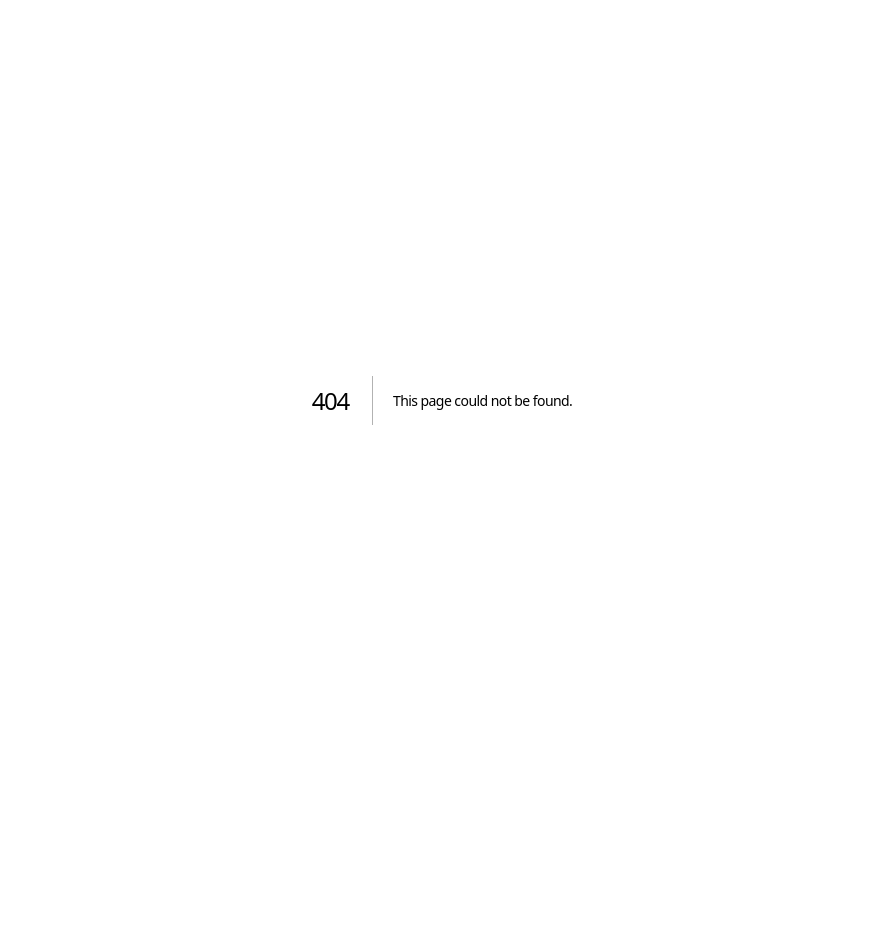
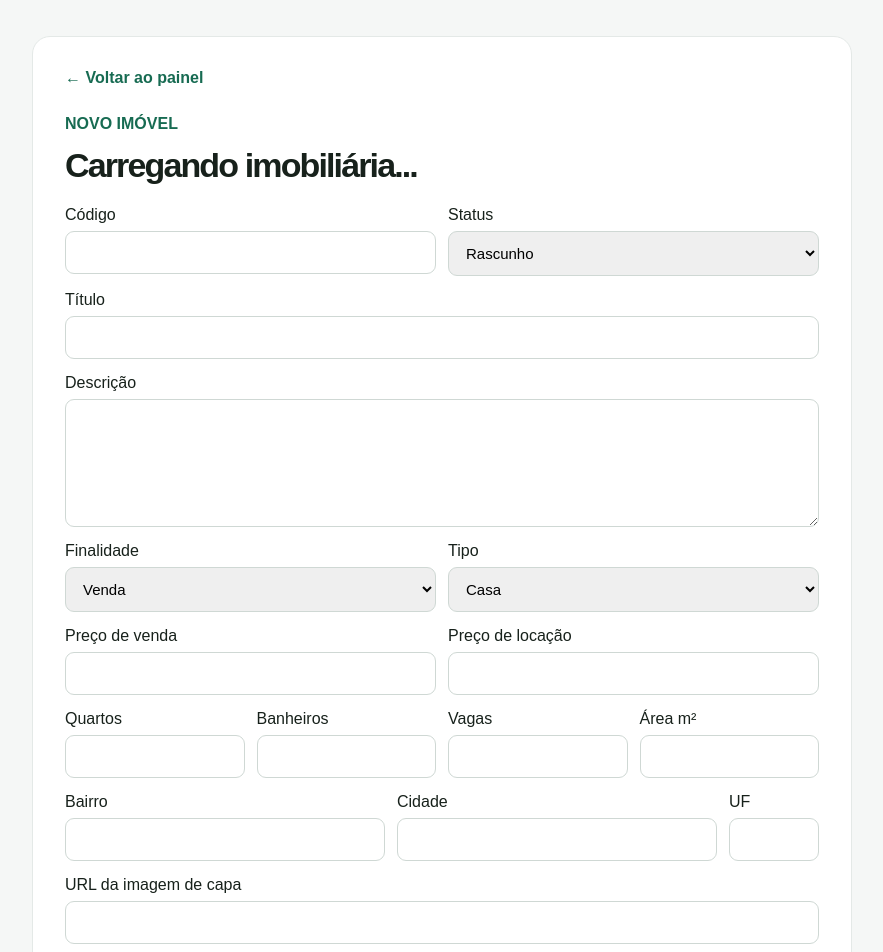
Before and after one commit to jandersonvb/imobiliaria-frontend, a Next.js app: page /dashboard/imoveis/novo in a window 1280 px wide. Before the commit this address had no page. Shown: the top 952 px of the page, without its empty margins (198-1081 px from the left). Before the commit the page ends 800 px from the top, so only its background shows below. Built offline with nearby package versions, Linux system fonts and the light colour scheme; no server answers; sample sign-in values are in the browser's storage.

Commit message:
add property creation page

```diff
--- /dev/null
+++ b/app/dashboard/imoveis/novo/page.tsx
@@ -0,0 +1,117 @@
+'use client';
+
+import Link from 'next/link';
+import { FormEvent, useEffect, useState } from 'react';
+
+const API_URL = process.env.NEXT_PUBLIC_API_URL ?? 'http://localhost:3333/api';
+
+type Session = { accessToken: string };
+type Agency = { id: string; name: string };
+
+export default function NewPropertyPage() {
+  const [session, setSession] = useState<Session | null>(null);
+  const [agency, setAgency] = useState<Agency | null>(null);
+  const [error, setError] = useState('');
+  const [loading, setLoading] = useState(false);
+
+  useEffect(() => {
+    const raw = localStorage.getItem('imobconnect.session');
+    if (!raw) {
+      window.location.href = '/login';
+      return;
+    }
+
+    const parsed = JSON.parse(raw) as Session;
+    setSession(parsed);
+
+    fetch(`${API_URL}/agencies/mine`, {
+      headers: { Authorization: `Bearer ${parsed.accessToken}` },
+    })
+      .then((response) => response.json())
+      .then((items: Agency[]) => {
+        if (!items[0]) window.location.href = '/onboarding/imobiliaria';
+        else setAgency(items[0]);
+      });
+  }, []);
+
+  async function handleSubmit(event: FormEvent<HTMLFormElement>) {
+    event.preventDefault();
+    if (!session || !agency) return;
+
+    setLoading(true);
+    setError('');
+
+    const form = new FormData(event.currentTarget);
+    const numericFields = ['salePrice', 'rentPrice', 'bedrooms', 'bathrooms', 'parkingSpaces', 'totalArea'];
+    const payload: Record<string, unknown> = { agencyId: agency.id };
+
+    for (const [key, value] of form.entries()) {
+      if (value === '') continue;
+      payload[key] = numericFields.includes(key) ? Number(value) : value;
+    }
+
+    try {
+      const response = await fetch(`${API_URL}/properties`, {
+        method: 'POST',
+        headers: {
+          'Content-Type': 'application/json',
+          Authorization: `Bearer ${session.accessToken}`,
+        },
+        body: JSON.stringify(payload),
+      });
+      const data = await response.json();
+      if (!response.ok) throw new Error(Array.isArray(data.message) ? data.message.join(', ') : data.message);
+      window.location.href = '/dashboard';
+    } catch (err) {
+      setError(err instanceof Error ? err.message : 'Não foi possível cadastrar o imóvel.');
+    } finally {
+      setLoading(false);
+    }
+  }
+
+  return (
+    <main style={{ minHeight: '100vh', background: '#f5f7f6', padding: '36px 20px' }}>
+      <section style={{ maxWidth: 820, margin: '0 auto', background: '#fff', border: '1px solid #e4e9e7', borderRadius: 18, padding: 32 }}>
+        <Link href="/dashboard" style={{ color: '#176b52', fontWeight: 700, textDecoration: 'none' }}>← Voltar ao painel</Link>
+        <p style={{ color: '#176b52', fontWeight: 800, marginTop: 28 }}>NOVO IMÓVEL</p>
+        <h1 style={{ fontSize: 34, margin: '6px 0 24px' }}>{agency ? `Cadastrar em ${agency.name}` : 'Carregando imobiliária...'}</h1>
+
+        <form onSubmit={handleSubmit} style={{ display: 'grid', gap: 15 }}>
+          <div style={twoColumns}>
+            <label>Código<input name="code" required style={inputStyle} /></label>
+            <label>Status<select name="status" defaultValue="DRAFT" style={inputStyle}><option value="DRAFT">Rascunho</option><option value="AVAILABLE">Disponível</option></select></label>
+          </div>
+          <label>Título<input name="title" required minLength={4} style={inputStyle} /></label>
+          <label>Descrição<textarea name="description" required minLength={20} rows={6} style={inputStyle} /></label>
+          <div style={twoColumns}>
+            <label>Finalidade<select name="purpose" style={inputStyle}><option value="SALE">Venda</option><option value="RENT">Locação</option><option value="SEASONAL">Temporada</option></select></label>
+            <label>Tipo<select name="type" style={inputStyle}><option value="HOUSE">Casa</option><option value="APARTMENT">Apartamento</option><option value="LAND">Terreno</option><option value="COMMERCIAL">Comercial</option><option value="RURAL">Rural</option></select></label>
+          </div>
+          <div style={twoColumns}>
+            <label>Preço de venda<input name="salePrice" type="number" min="0" step="0.01" style={inputStyle} /></label>
+            <label>Preço de locação<input name="rentPrice" type="number" min="0" step="0.01" style={inputStyle} /></label>
+          </div>
+          <div style={{ display: 'grid', gridTemplateColumns: 'repeat(4, 1fr)', gap: 12 }}>
+            <label>Quartos<input name="bedrooms" type="number" min="0" style={inputStyle} /></label>
+            <label>Banheiros<input name="bathrooms" type="number" min="0" style={inputStyle} /></label>
+            <label>Vagas<input name="parkingSpaces" type="number" min="0" style={inputStyle} /></label>
+            <label>Área m²<input name="totalArea" type="number" min="0" step="0.01" style={inputStyle} /></label>
+          </div>
+          <div style={{ display: 'grid', gridTemplateColumns: '1fr 1fr 90px', gap: 12 }}>
+            <label>Bairro<input name="neighborhood" required style={inputStyle} /></label>
+            <label>Cidade<input name="city" required style={inputStyle} /></label>
+            <label>UF<input name="state" required maxLength={2} style={inputStyle} /></label>
+          </div>
+          <label>URL da imagem de capa<input name="coverImageUrl" type="url" style={inputStyle} /></label>
+          {error && <p style={{ color: '#b42318', background: '#fef3f2', padding: 12, borderRadius: 8 }}>{error}</p>}
+          <button disabled={loading || !agency} style={{ border: 0, borderRadius: 10, padding: '14px 18px', background: '#176b52', color: '#fff', fontWeight: 800, cursor: 'pointer' }}>
+            {loading ? 'Salvando...' : 'Cadastrar imóvel'}
+          </button>
+        </form>
+      </section>
+    </main>
+  );
+}
+
+const twoColumns = { display: 'grid', gridTemplateColumns: '1fr 1fr', gap: 12 };
+const inputStyle = { display: 'block', width: '100%', boxSizing: 'border-box' as const, marginTop: 7, padding: '12px 13px', border: '1px solid #cfd8d4', borderRadius: 9, fontSize: 15 };
```
